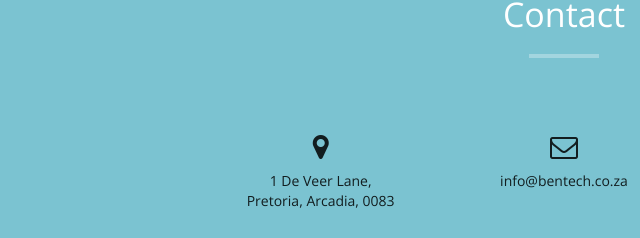
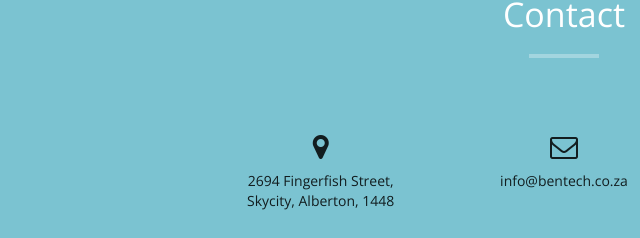
Before and after one commit to bennyboogyice/Resume, a plain HTML site: page index.html in a window 1280 px wide. Shown: the part 6382-6620 px from the top of the page, 76-716 px from the left. Drawn offline with nearby package versions, Linux system fonts and the light colour scheme.

Commit message:
Address change

```diff
--- a/index.html
+++ b/index.html
@@ -393,8 +393,8 @@
     </div>
     <div class="col-md-8 col-md-offset-2">
       <div class="col-md-4"> <i class="fa fa-map-marker fa-2x"></i>
-        <p>1 De Veer Lane,<br>
-          Pretoria, Arcadia, 0083</p>
+        <p>2694 Fingerfish Street,<br>
+          Skycity, Alberton, 1448</p>
       </div>
       <div class="col-md-4"> <i class="fa fa-envelope-o fa-2x"></i>
         <p>info@bentech.co.za</p>
```
